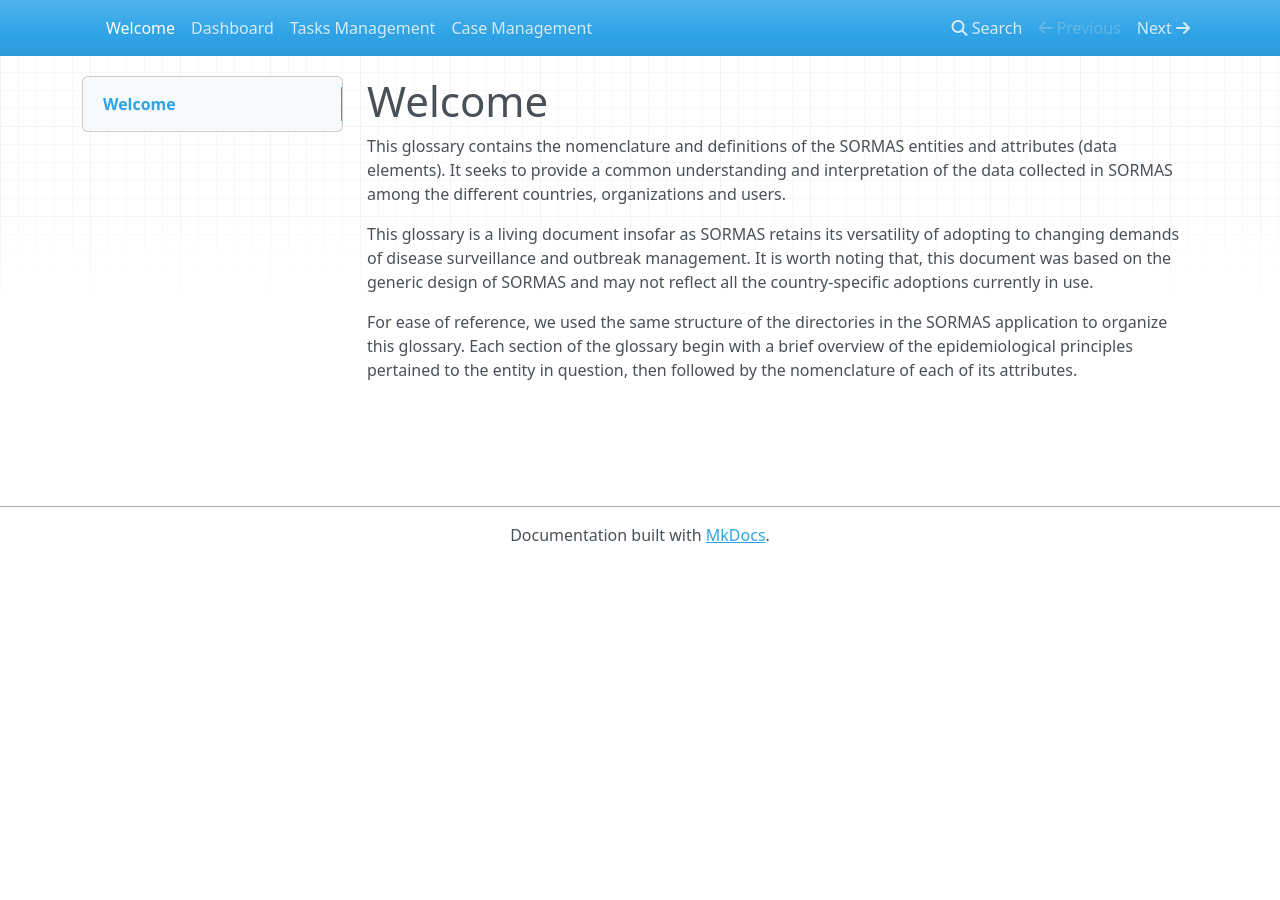
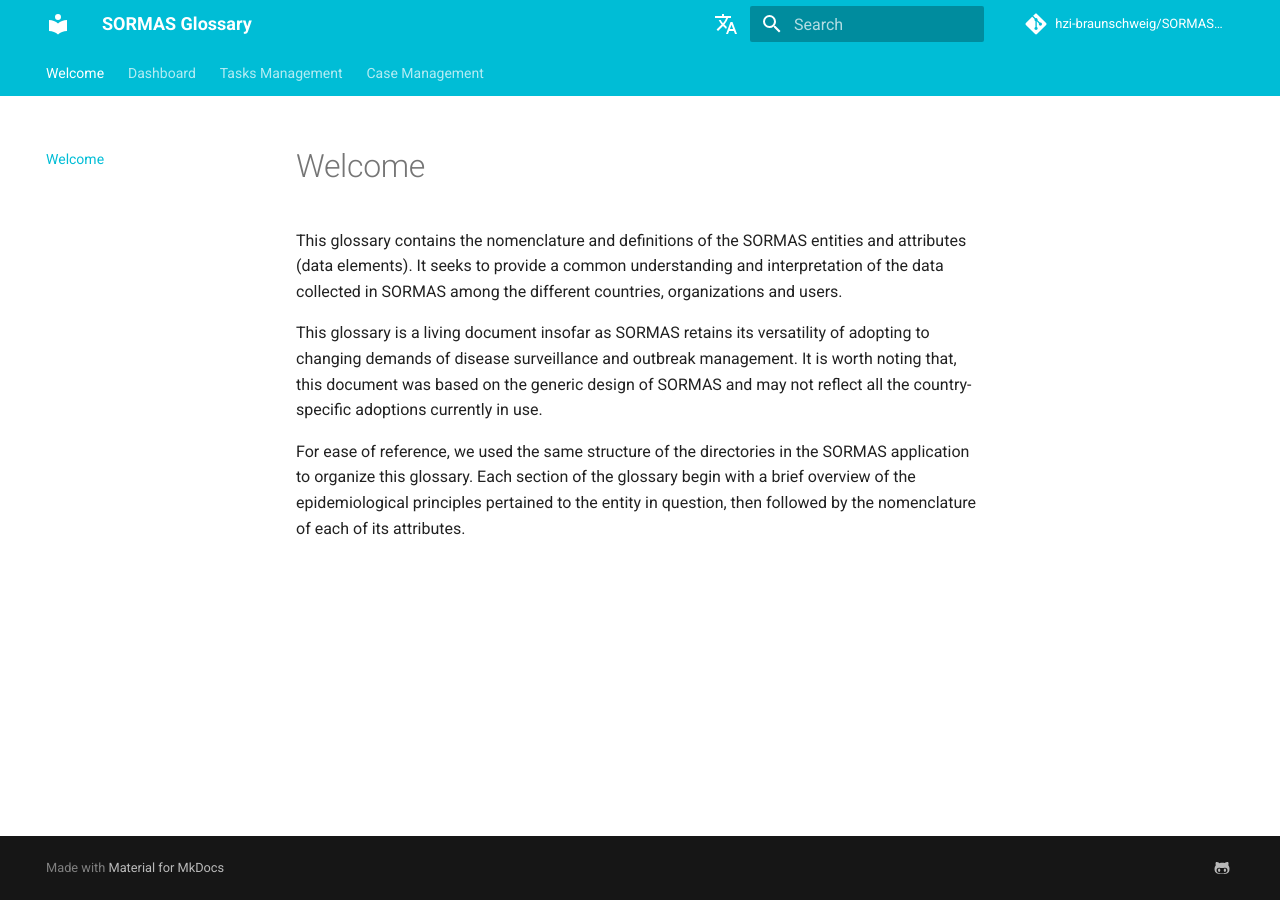
Before and after one commit to SORMAS-Foundation/SORMAS-Glossary, an MkDocs documentation site: the page built from docs/en/docs/index.md, in a window 1280 px wide. Built offline with MkDocs 1.6.1 and Material for MkDocs 9.7.7, drawn with Linux system fonts in a browser that asks for light colours; nearby versions of some CDN libraries; comment, search, counter and statistics services are not loaded.

```diff
--- a/docs/en/mkdocs.yml
+++ b/docs/en/mkdocs.yml
@@ -1,3 +1,29 @@
+site_name: SORMAS Glossary
+repo_name: 'hzi-braunschweig/SORMAS-Glossary'
+repo_url: 'https://github.com/hzi-braunschweig/SORMAS-Glossary'
+
+theme:
+  name: material
+  features:
+  - tabs
+extra:
+  alternate:
+    - name: English
+      link: https://hzi-braunschweig.github.io/SORMAS-Glossary/en/
+      lang: en
+    - name: French
+      link: https://hzi-braunschweig.github.io/SORMAS-Glossary/fr/
+      lang: fr
+  version: 0.10
+  palette:
+    primary: 'cyan'
+  social:
+  - icon: 'fontawesome/brands/github-alt'
+    link: 'https://github.com/hzi-braunschweig/SORMAS-Glossary'
+plugins:
+- search:
+    separator: '[\s]+'
+
 nav:
 - Welcome: "index.md"
 - Dashboard: "dashboard_directory_ordered.md"
```
